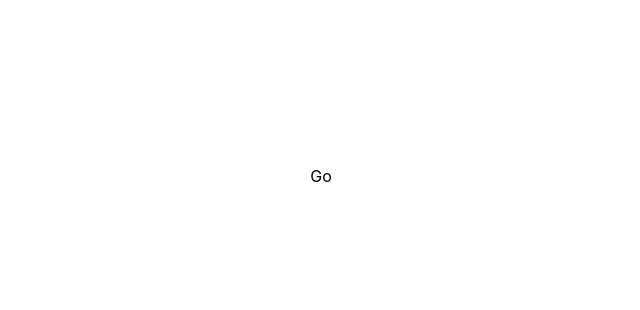
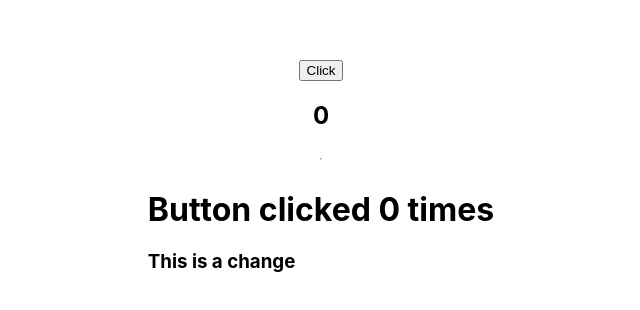
Before and after one commit to navrajkaler996/nextdemo, a Next.js app: page / in a window 1280 px wide. Shown: the part 224-534 px from the top of the page, without its empty margins (319-959 px from the left). Built offline with nearby package versions, Linux system fonts and the light colour scheme.

Commit message:
changes in display

```diff
--- /dev/null
+++ b/Components/Display.js
@@ -0,0 +1,14 @@
+import React from "react";
+import { useContext } from "react";
+import ClickContext from "../store/click-context";
+const Display = () => {
+  const clickContext = useContext(ClickContext);
+  return (
+    <div>
+      <h1>Button clicked {clickContext.value} times</h1>
+      <h3>This is a change</h3>
+    </div>
+  );
+};
+
+export default Display;
--- a/pages/_app.js
+++ b/pages/_app.js
@@ -1,7 +1,12 @@
-import '../styles/globals.css'
+import { ClickContextProvider } from "../store/click-context";
+import "../styles/globals.css";
 
 function MyApp({ Component, pageProps }) {
-  return <Component {...pageProps} />
+  return (
+    <ClickContextProvider>
+      <Component {...pageProps} />
+    </ClickContextProvider>
+  );
 }
 
-export default MyApp
+export default MyApp;
--- a/pages/index.js
+++ b/pages/index.js
@@ -1,10 +1,21 @@
 import Link from "next/link";
 import styles from "../styles/Home.module.css";
+import Display from "../Components/Display";
+import ClickContext from "../store/click-context";
+import { useContext } from "react";
+export default function Home() {
+  const clickContext = useContext(ClickContext);
 
-export default function Home() {
+  const clickHandler = () => {
+    clickContext.incrementValue(clickContext.value + 1);
+  };
+
   return (
     <div className={styles.container}>
-      <Link href="/about">Go</Link>
+      <button onClick={clickHandler}>Click</button>
+      <h2>{clickContext.value}</h2>
+      <hr />
+      <Display />
     </div>
   );
 }
--- /dev/null
+++ b/store/click-context.js
@@ -0,0 +1,24 @@
+import { createContext, useState } from "react";
+
+const ClickContext = createContext({
+  value: 0,
+  incrementValue: function (value) {},
+});
+
+export const ClickContextProvider = (props) => {
+  const [count, setCount] = useState(0);
+
+  const incrementHandler = (countValue) => {
+    setCount(countValue);
+  };
+
+  return (
+    <ClickContext.Provider
+      value={{ value: count, incrementValue: incrementHandler }}
+    >
+      {props.children}
+    </ClickContext.Provider>
+  );
+};
+
+export default ClickContext;
```
Also changed, not shown: pages/about.js (deleted, +0 -7 lines), pages/home.js (deleted), pages/user/contact.js (deleted), pages/user/login.js (deleted).
